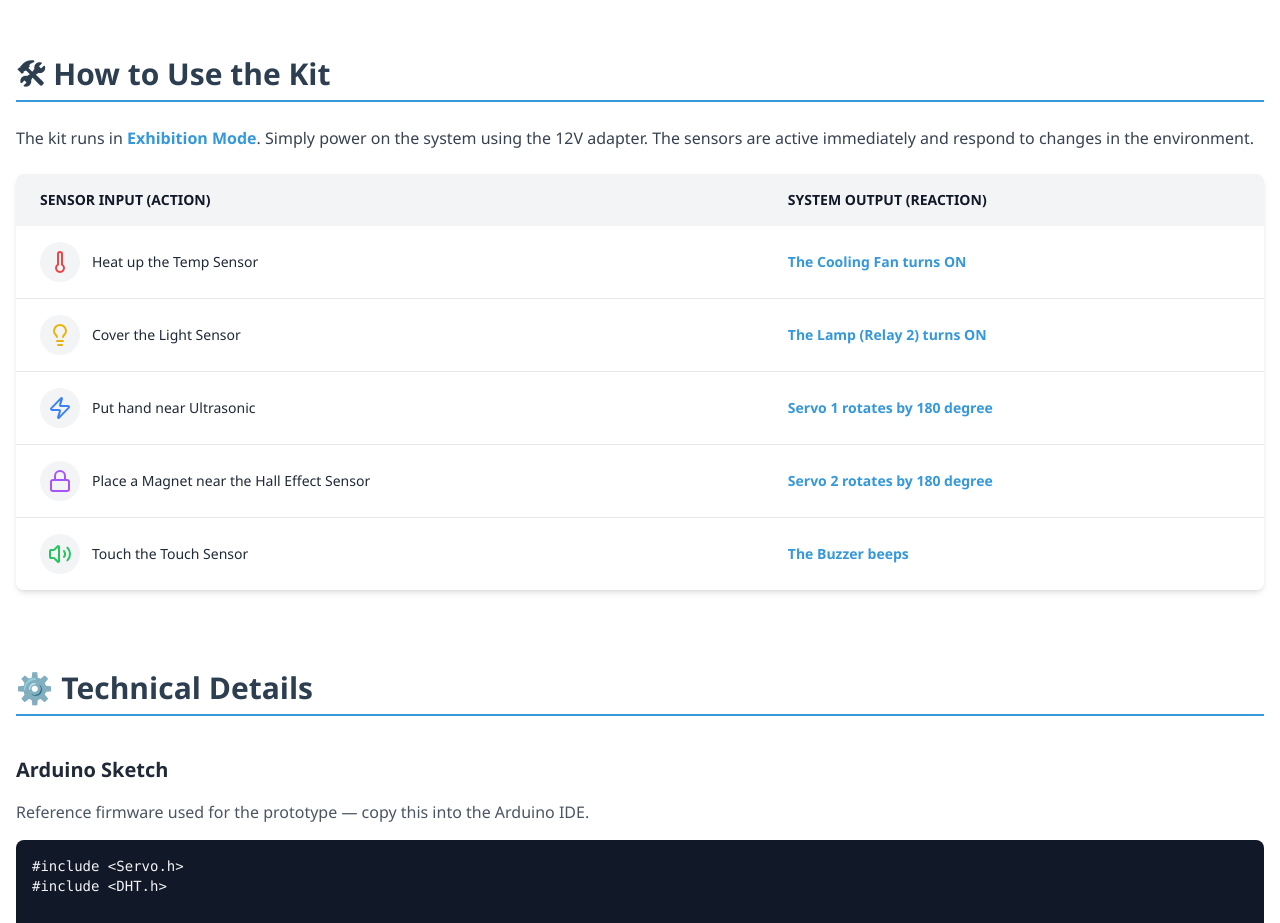
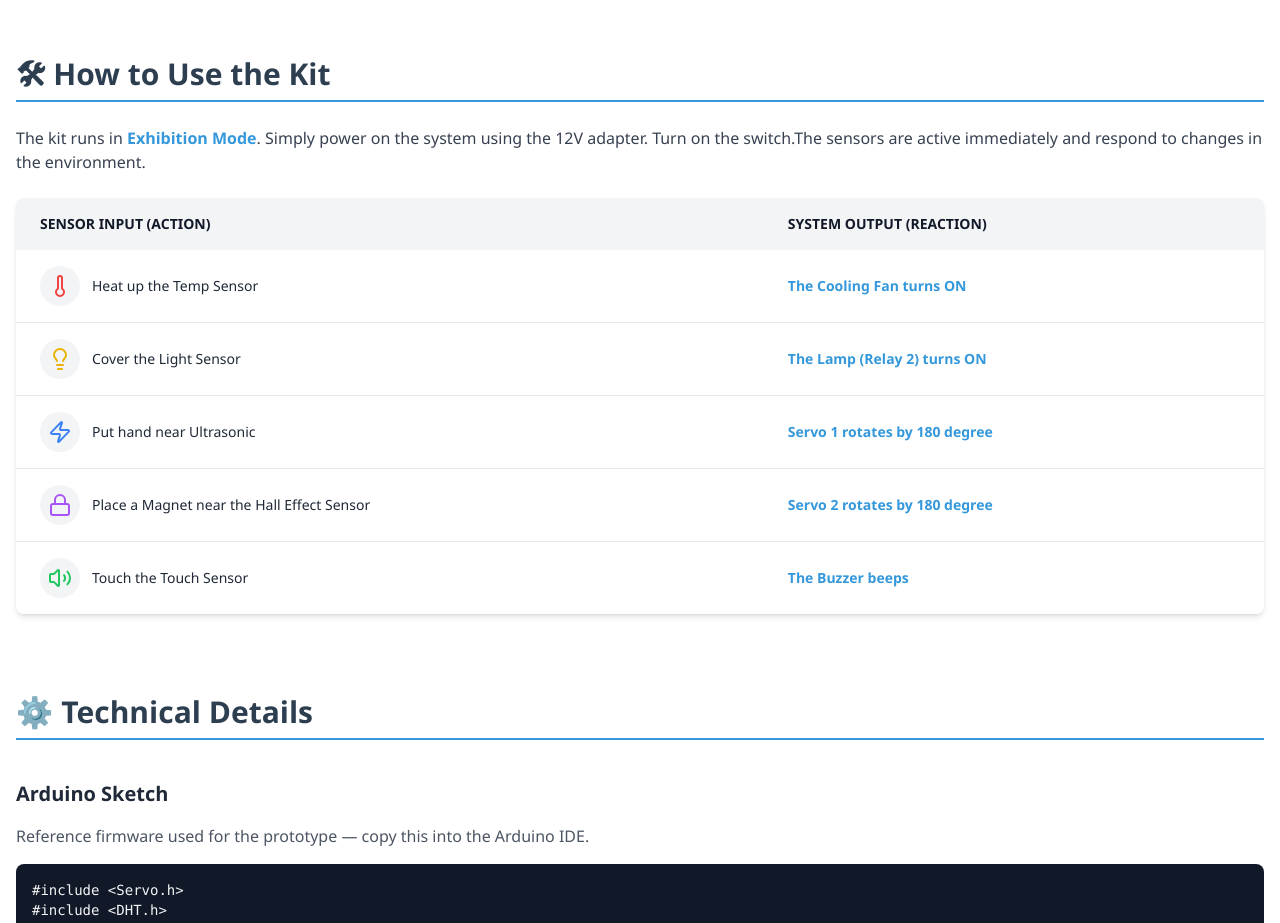
Before and after one commit to B1acB1rd/Mini-Mechatronics-Training-Kit, a React (Vite) app: page / in a window 1280 px wide. Shown: the part 1500-2423 px from the top of the page. Built offline with nearby package versions, Linux system fonts and the light colour scheme.

Commit message:
Update UserGuide.tsx

```diff
--- a/components/UserGuide.tsx
+++ b/components/UserGuide.tsx
@@ -38,7 +38,7 @@ const UserGuide: React.FC = () => {
 
       <p className="mb-6 text-gray-700">
         The kit runs in <strong className="text-accent">Exhibition Mode</strong>. Simply power on the system using the 12V adapter.
-        The sensors are active immediately and respond to changes in the environment.
+        Turn on the switch.The sensors are active immediately and respond to changes in the environment.
       </p>
 
       <div className="overflow-x-auto shadow-md rounded-lg">
```
